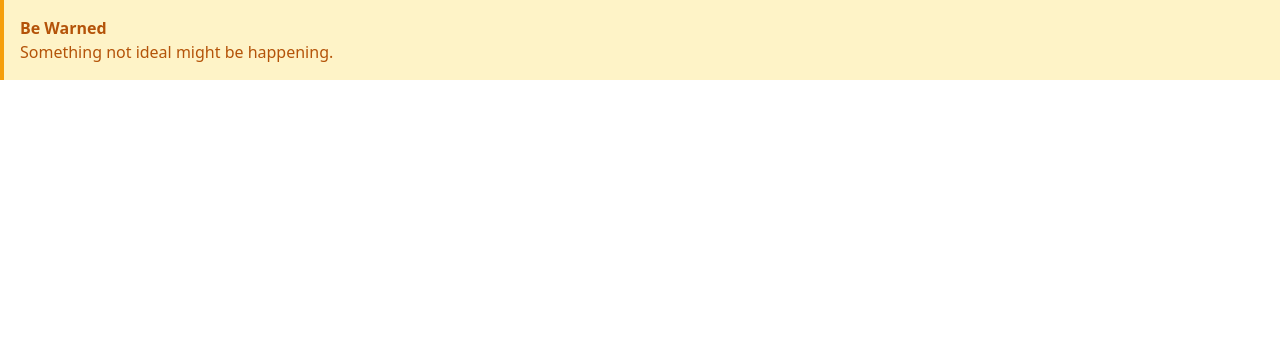
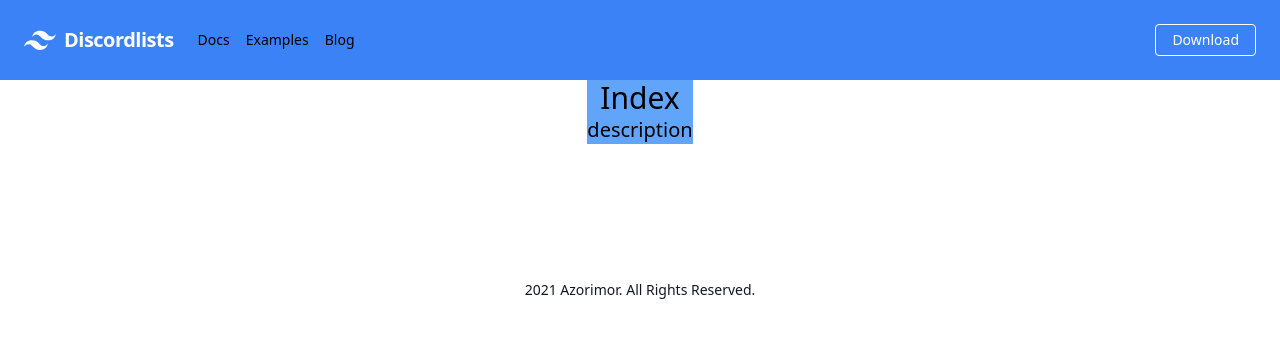
Before and after one commit to Azorimor/discordlists, a Next.js app: page / in a window 1280 px wide. Shown: the top 338 px of the page. Built offline with nearby package versions, Linux system fonts and the light colour scheme.

Commit message:
Added layout with footer and navbar boilerplate
Signed-off-by: Azorimor <azorimor@gmail.com>

```diff
--- /dev/null
+++ b/components/footer.tsx
@@ -0,0 +1,12 @@
+export default function Footer() {
+  return (
+    <div className="pt-12">
+      <footer id="footer" className="relative z-50 dark:bg-gray-900">
+        <div className="py-16 flex flex-col justify-center items-center">
+          <p className="focus:outline-none mt-6 text-xs lg:text-sm leading-none text-gray-900 dark:text-gray-50">2021
+            Azorimor. All Rights Reserved.</p>
+        </div>
+      </footer>
+    </div>
+  )
+};
--- /dev/null
+++ b/components/layout.tsx
@@ -0,0 +1,17 @@
+import { ReactNode } from 'react';
+import Navbar from './navbar'
+import Footer from './footer'
+
+type Props = {
+  children: ReactNode;
+}
+
+export default function Layout({ children }: Props) {
+  return (
+    <>
+      <Navbar />
+      <main>{children}</main>
+      <Footer />
+    </>
+  )
+}
--- /dev/null
+++ b/components/navbar.tsx
@@ -0,0 +1,31 @@
+export default function Navbar() {
+  return (
+    <nav className="flex items-center justify-between flex-wrap bg-blue-500 p-6">
+  <div className="flex items-center flex-shrink-0 text-white mr-6">
+    <svg className="fill-current h-8 w-8 mr-2" width="54" height="54" viewBox="0 0 54 54" xmlns="http://www.w3.org/2000/svg"><path d="M13.5 22.1c1.8-7.2 6.3-10.8 13.5-10.8 10.8 0 12.15 8.1 17.55 9.45 3.6.9 6.75-.45 9.45-4.05-1.8 7.2-6.3 10.8-13.5 10.8-10.8 0-12.15-8.1-17.55-9.45-3.6-.9-6.75.45-9.45 4.05zM0 38.3c1.8-7.2 6.3-10.8 13.5-10.8 10.8 0 12.15 8.1 17.55 9.45 3.6.9 6.75-.45 9.45-4.05-1.8 7.2-6.3 10.8-13.5 10.8-10.8 0-12.15-8.1-17.55-9.45-3.6-.9-6.75.45-9.45 4.05z"/></svg>
+    <span className="font-semibold text-xl tracking-tight">Discordlists</span>
+  </div>
+  <div className="block lg:hidden">
+    <button className="flex items-center px-3 py-2 border rounded text-teal-200 border-teal-400 hover:text-white hover:border-white">
+      <svg className="fill-current h-3 w-3" viewBox="0 0 20 20" xmlns="http://www.w3.org/2000/svg"><title>Menu</title><path d="M0 3h20v2H0V3zm0 6h20v2H0V9zm0 6h20v2H0v-2z"/></svg>
+    </button>
+  </div>
+  <div className="w-full block flex-grow lg:flex lg:items-center lg:w-auto">
+    <div className="text-sm lg:flex-grow">
+      <a href="#responsive-header" className="block mt-4 lg:inline-block lg:mt-0 text-teal-200 hover:text-white mr-4">
+        Docs
+      </a>
+      <a href="#responsive-header" className="block mt-4 lg:inline-block lg:mt-0 text-teal-200 hover:text-white mr-4">
+        Examples
+      </a>
+      <a href="#responsive-header" className="block mt-4 lg:inline-block lg:mt-0 text-teal-200 hover:text-white">
+        Blog
+      </a>
+    </div>
+    <div>
+      <a href="#" className="inline-block text-sm px-4 py-2 leading-none border rounded text-white border-white hover:border-transparent hover:text-gray-500 hover:bg-white mt-4 lg:mt-0">Download</a>
+    </div>
+  </div>
+</nav>
+  )
+};
--- a/pages/_app.tsx
+++ b/pages/_app.tsx
@@ -1,7 +1,13 @@
 import '../styles/globals.css'
 import type { AppProps } from 'next/app'
 
+import Layout from '../components/layout'
+
 function MyApp({ Component, pageProps }: AppProps) {
-  return <Component {...pageProps} />
+  return (
+    <Layout>
+      <Component {...pageProps} />
+    </Layout>
+  )
 }
 export default MyApp
--- a/pages/index.tsx
+++ b/pages/index.tsx
@@ -2,9 +2,11 @@ import type { NextPage } from 'next'
 
 const Home: NextPage = () => {
   return (
-    <div className="bg-yellow-100 border-l-4 border-yellow-500 text-yellow-700 p-4" role="alert">
-      <p className="font-bold">Be Warned</p>
-      <p>Something not ideal might be happening.</p>
+    <div className="flex justify-center items-center">
+      <div className="text-center bg-blue-400">
+        <h1 className="text-3xl">Index</h1>
+        <p className="text-xl">description</p>
+      </div>
     </div>
   )
 }
```
